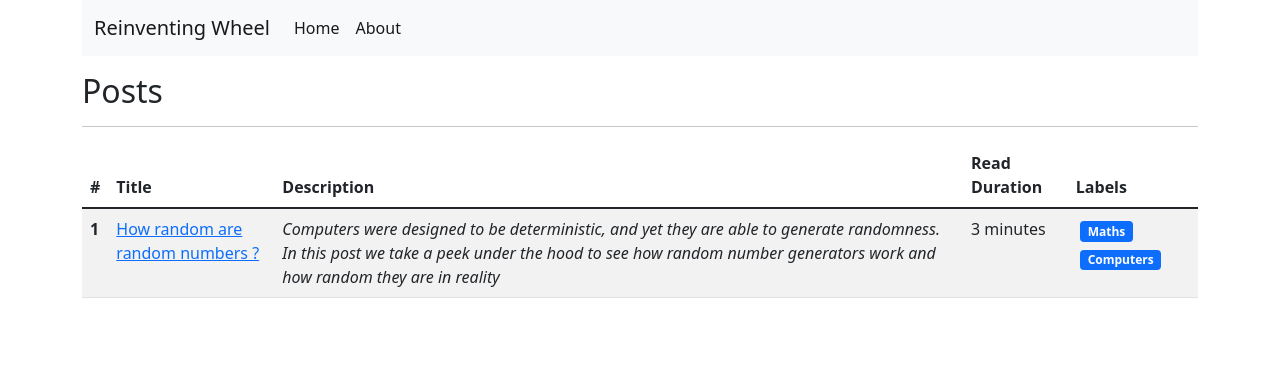
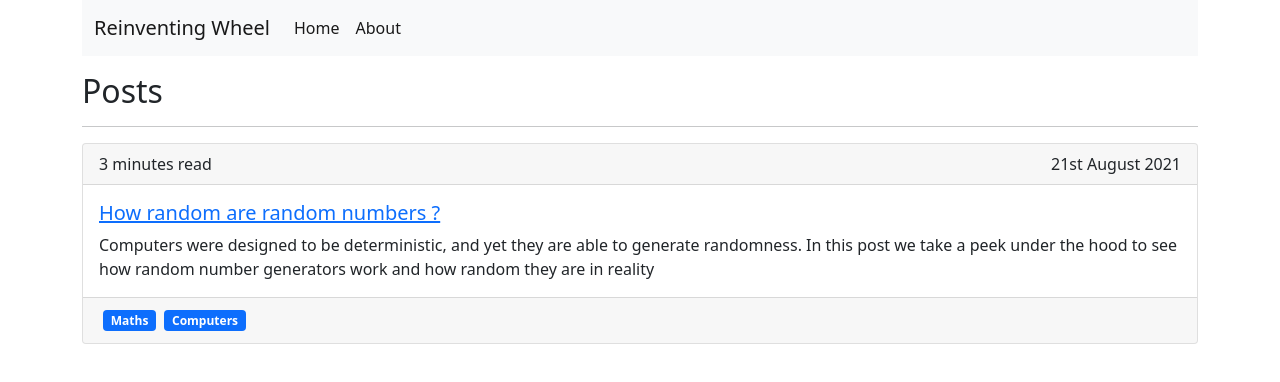
Before and after one commit to keshav-sarraf/rw-frontend, a Vue app: page / in a window 1280 px wide. Shown: the top 382 px of the page. Built offline with nearby package versions, Linux system fonts and the light colour scheme.

Commit message:
WIP Blog
WIP blog post
also converted landing from table to cards

```diff
--- a/src/App.vue
+++ b/src/App.vue
@@ -5,6 +5,7 @@
 
 <script>
 import "bootstrap/dist/css/bootstrap.min.css";
+import "bootstrap/dist/js/bootstrap.min.js";
 import Navbar from './components/Navbar.vue';
 
 export default {
--- a/src/assets/posts/posts.json
+++ b/src/assets/posts/posts.json
@@ -4,7 +4,7 @@
             "title" : "How random are random numbers ?",
             "description" : "Computers were designed to be deterministic, and yet they are able to generate randomness. In this post we take a peek under the hood to see how random number generators work and how random they are in reality",
             "date" : "21st August 2021",
-            "read_duration" : "3 minutes",
+            "read_duration" : "3 minutes read",
             "labels" : ["Maths", "Computers"],
             "router_link" : "/random-number-generator"
         }
--- a/src/components/Landing.vue
+++ b/src/components/Landing.vue
@@ -4,7 +4,7 @@
     <h2>Posts</h2>
     <hr>
 
-    <table class="table table-striped">
+    <!-- <table class="table table-striped">
         <thead>
             <tr>
                 <th scope="col">#</th>
@@ -33,7 +33,36 @@
                 </td>
             </tr>
         </tbody>
-    </table>
+    </table> -->
+
+    <div class="card" v-for="post in postsList" :key="post.title">
+        <div class="card-header">
+            <div class="row">
+                <div class="col align-self-start text-start">
+                    {{post.read_duration}}
+                </div>
+
+                <div class="col align-self-end text-end">
+                    {{post.date}}
+                </div>
+            </div>
+        </div>
+        <div class="card-body">
+            <h5 class="card-title">
+                <router-link v-bind:to=post.router_link>{{post.title}}</router-link>
+            </h5>
+            <p class="card-text">
+                {{post.description}}
+            </p>
+            <!-- <a href="#" class="btn btn-primary">Go somewhere</a> -->
+        </div>
+        <div class="card-footer text-muted">
+            <span v-for="label in post.labels" :key="label" class="badge bg-primary m-1">
+                {{label}}
+            </span>
+        </div>
+    </div>
+
 </div>
 </template>
 
--- a/src/components/Navbar.vue
+++ b/src/components/Navbar.vue
@@ -7,7 +7,7 @@
                 <span class="navbar-toggler-icon"></span>
             </button>
             <div class="collapse navbar-collapse" id="navbarTogglerDemo02">
-                <ul class="navbar-nav me-auto mb-2 mb-lg-0">
+                <ul class="navbar-nav me-auto mb-1 mb-lg-0">
                     <li class="nav-item">
                         <router-link class="nav-link active" aria-current="page" to="/">Home</router-link>
                     </li>
--- a/src/components/posts/RandNumGen.vue
+++ b/src/components/posts/RandNumGen.vue
@@ -5,29 +5,36 @@
 <div class="container">
 
     <h2>How random are random numbers ?</h2>
-    <h7>Published on 21st August 2021</h7>
+    <h6>Published on 21st August 2021</h6>
     <hr>
     <h4>Introduction</h4>
     <p>I think the best way to start would be an XKCD comic strip on the same topic</p>
     <img src="https://imgs.xkcd.com/comics/random_number.png" class="img-fluid" alt="XKCD : Random Number" />
     <br />
     <br />
-    <p>
-        Computers were designed to be deterministic in nature. A computer should always give us same answer to any particular question no matter how many times we ask it. 1 + 1 should always be 2 and nothing else. This is quite an important and non negotiable prerequisite for us to rely on computers. They have become an integral part of our lives. <i>Sometimes I feel it's the other way around, where I am an integral part of my smart phone's life and all my life's decisions revolve around keeping the little bugger charged and running. We'll have the philosophical discussions on this topic some other day ...</i> coming back to the topic at hand ... Computers do a lot of heavy lifting in our lives. We let them fly aeroplanes, manage our bank accounts, help with communications, and a thousand other things. I don't think we trust any other human being as much as we trust our computers. None of which would have been possible if computers were unreliable in reproducing results.
+    <p class="muted">
+        Computers were designed to be deterministic in nature. A computer should always give us same answer to any particular question no matter how many times we ask it. 1 + 1 should always be 2 and nothing else. This is quite an important and non negotiable prerequisite for us to rely on computers.
+
+        <a href="#" @click.stop.prevent data-bs-toggle="tooltip" title="" data-bs-html="true" data-bs-original-title="<i>Sometimes I feel it's the other way around, where I am an integral part of my smart phone's life and all my life's decisions revolve around keeping the little bugger charged and running. We'll have the philosophical discussions on this topic some other day ...</i>">They have become an integral part of our lives.</a>
+
+        Computers do a lot of heavy lifting in our lives. We let them fly aeroplanes, manage our bank accounts, help with communications, and a thousand other things. I don't think we trust any other human being as much as we trust our computers. None of which would have been possible if computers were unreliable in reproducing results.
+
     </p>
     <p>
-        Now few days ago, when I asked the computer to give me a sequence of random numbers, it did ... it actually did and the results really seemed random. I checked multiple times, I asked it the same question multiple times and the answer was different every time. My mind was blown 😱. Well my mind gets blown by a lot of things ... but still.
+        Now few days ago, when I asked the computer to give me a sequence of random numbers, it did ... it actually did and the results really seemed random. I checked multiple times, I asked it the same question multiple times and the answer was different every time.
+
+        <a href="#" @click.stop.prevent data-bs-toggle="tooltip" title="" data-bs-html="true" data-bs-original-title="<i>Well my mind gets blown by a lot of things ... but still...</i>">My mind was blown 😱</a>
+
     </p>
     <p>
         With this new found curiosity, I started researching a bit more about this problem and turns out that a lot of people have worked very hard over the years so that we can make computers churn out random number ( or seemingly random numbers ... will delve into it shortly )
     </p>
 
-    <h4>How random is human thought ?</h4>
+    <h4>How good are humans at the task ?</h4>
 
     <p>
-        Now quickly enter a random number between 1-10 in the box below. Don't think about this too much, just enter any number that comes to your head.
+        Let's play a small game. Quickly enter a random number between 1-10 in the box below. Don't think about this too much, just enter any number that comes to your head.
     </p>
-
 
     <h4>Story about the first Random Number Generator</h4>
     <h4>Statistics</h4>
@@ -38,9 +45,15 @@
 </template>
 
 <script>
+import {
+    Tooltip
+} from 'bootstrap/dist/js/bootstrap.esm.min.js'
+
 export default {
-    setup() {
-
-    },
+    mounted() {
+        //init tooltip
+        Array.from(document.querySelectorAll('a[data-bs-toggle="tooltip"]'))
+            .forEach(tooltipNode => new Tooltip(tooltipNode))
+    }
 }
 </script>
```
